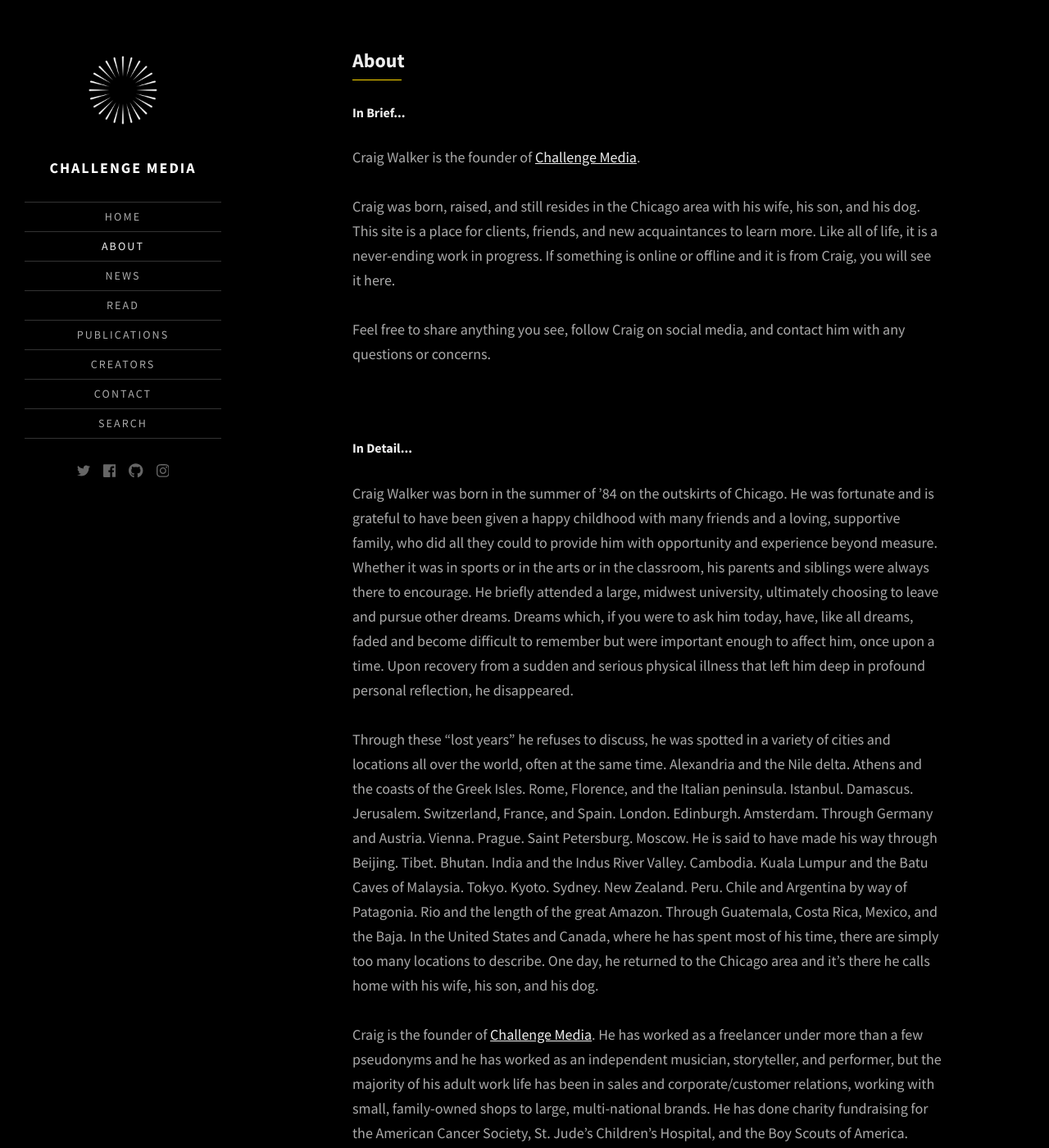
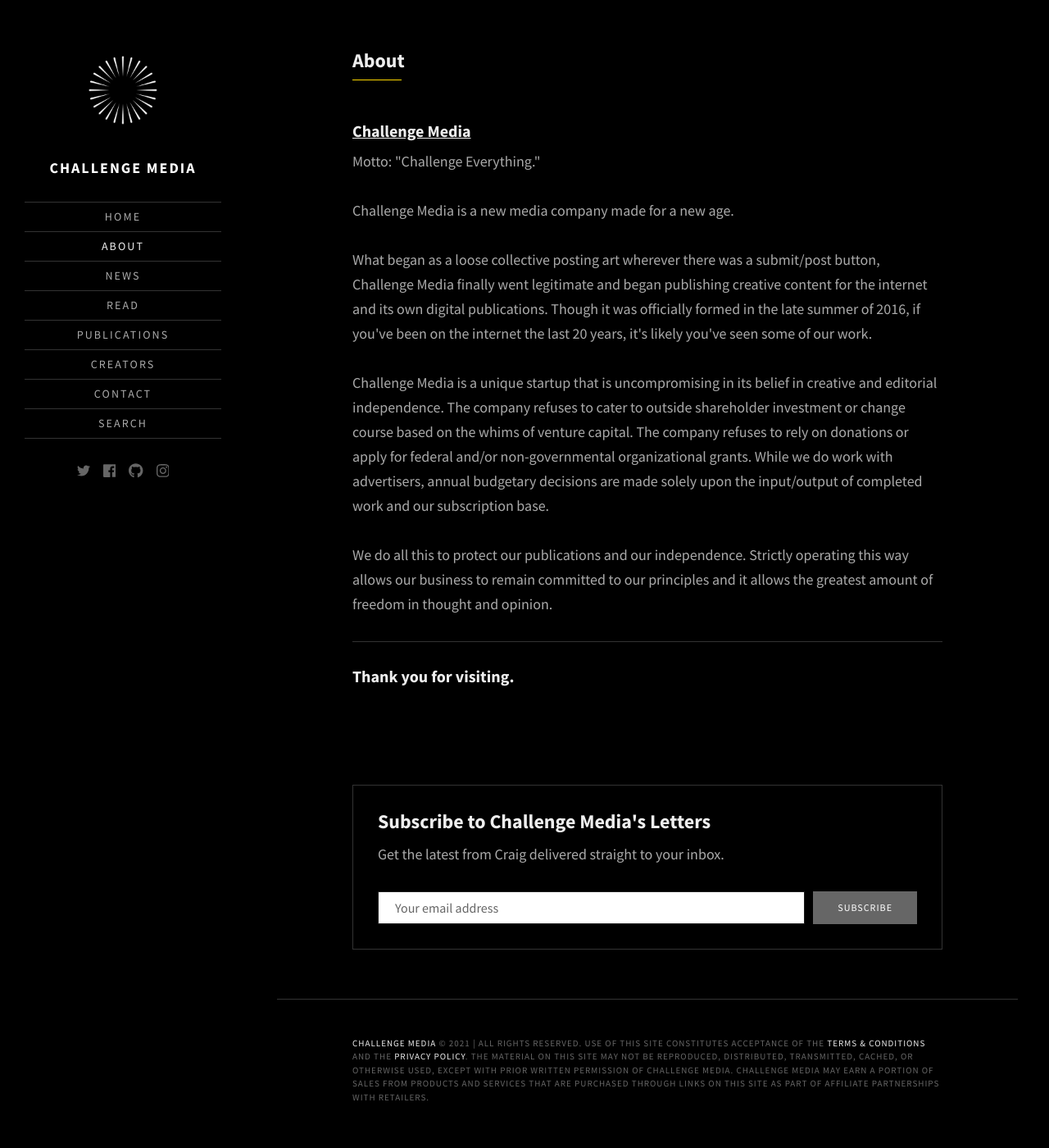
Before and after one commit to challengemedia/challenge.media, a Jekyll site: the page built from about.html, in a window 1280 px wide and 1400 px high. Shown: the whole window at 82% size. Built offline with Jekyll 4.4.1, drawn with Linux system fonts in a browser that asks for light colours; some web fonts are replaced; some of the changed text lies outside the part shown.

Commit message:
Update about.html

```diff
--- a/about.html
+++ b/about.html
@@ -8,30 +8,14 @@ title: About
     <header class="post-header">
       <h2 class="post-title">About</h2>
     </header>
-    <p><h5>In Brief...</h5></p>
-
-    <p>Craig Walker is the founder of <a href="http://challenge.media/">Challenge Media</a>.</p>
-
-    <p>Craig was born, raised, and still resides in the Chicago area with his wife, his son, and his dog. This site is a place for clients, friends, and new acquaintances to learn more. Like all of life, it is a never-ending work in progress. If something is online or offline and it is from Craig, you will see it here.</p>
-
-    <p>Feel free to share anything you see, follow Craig on social media, and contact him with any questions or concerns.</p>
-    <br/>
-    <p><h5>In Detail...</h5></p>
-
-    <p>Craig Walker was born in the summer of ’84 on the outskirts of Chicago. He was fortunate and is grateful to have been given a happy childhood with many friends and a loving, supportive family, who did all they could to provide him with opportunity and experience beyond measure. Whether it was in sports or in the arts or in the classroom, his parents and siblings were always there to encourage. He briefly attended a large, midwest university, ultimately choosing to leave and pursue other dreams. Dreams which, if you were to ask him today, have, like all dreams, faded and become difficult to remember but were important enough to affect him, once upon a time. Upon recovery from a sudden and serious physical illness that left him deep in profound personal reflection, he disappeared.</p>
-
-    <p>Through these “lost years” he refuses to discuss, he was spotted in a variety of cities and locations all over the world, often at the same time. Alexandria and the Nile delta. Athens and the coasts of the Greek Isles. Rome, Florence, and the Italian peninsula. Istanbul. Damascus. Jerusalem. Switzerland, France, and Spain. London. Edinburgh. Amsterdam. Through Germany and Austria. Vienna. Prague. Saint Petersburg. Moscow. He is said to have made his way through Beijing. Tibet. Bhutan. India and the Indus River Valley. Cambodia. Kuala Lumpur and the Batu Caves of Malaysia. Tokyo. Kyoto. Sydney. New Zealand. Peru. Chile and Argentina by way of Patagonia. Rio and the length of the great Amazon. Through Guatemala, Costa Rica, Mexico, and the Baja. In the United States and Canada, where he has spent most of his time, there are simply too many locations to describe. One day, he returned to the Chicago area and it’s there he calls home with his wife, his son, and his dog.</p>
-
-    <p>Craig is the founder of <a href="http://challenge.media/">Challenge Media</a>. He has worked as a freelancer under more than a few pseudonyms and he has worked as an independent musician, storyteller, and performer, but the majority of his adult work life has been in sales and corporate/customer relations, working with small, family-owned shops to large, multi-national brands. He has done charity fundraising for the American Cancer Society, St. Jude’s Children’s Hospital, and the Boy Scouts of America. Through it all, one thing has remained constant: a passion for meeting new people and a willingness to embrace life and its many challenges and experiences with a positive outlook and an open mind.</p>
-
-    <p>This site is a place for clients, friends, and new acquaintances to learn more. Like all of life, it is a never-ending work in progress. If something is online or offline and it is from Craig, you will see it here. Feel free to share anything you see, friend or follow Craig on social media, and contact him with any questions or concerns.</p>
-    <br/>
-    <p><h5>In Extraordinary Detail...</h5></p>
-
-    <p>On a Friday afternoon in the days of the dog, a serious Greek poet’s lament, a sudden thunderstorm rolled across the Illinois plains bringing perhaps the last sips of the nectar of life to the year’s fresh sweet corn crop and the farmer his last hopeful prayer for the season’s coming return…</p>
-
-    <p>Just kidding. That’s a bit much.</p>
-    <br/>
+    <br>
+    <a href="https://challenge.media"><h3>Challenge Media</h3></a>
+    <p>Motto: "Challenge Everything."</p>
+    <p>Challenge Media is a new media company made for a new age.<br><br/>
+    What began as a loose collective posting art wherever there was a submit/post button, Challenge Media finally went legitimate and began publishing creative content for the internet and its own digital publications. Though it was officially formed in the late summer of 2016, if you've been on the internet the last 20 years, it's likely you've seen some of our work.<br><br/>
+    Challenge Media is a unique startup that is uncompromising in its belief in creative and editorial independence. The company refuses to cater to outside shareholder investment or change course based on the whims of venture capital. The company refuses to rely on donations or apply for federal and/or non-governmental organizational grants. While we do work with advertisers, annual budgetary decisions are made solely upon the input/output of completed work and our subscription base.<br><br/>
+    We do all this to protect our publications and our independence. Strictly operating this way allows our business to remain committed to our principles and it allows the greatest amount of freedom in thought and opinion.</p>
+    <hr>
     <p><h3>Thank you for visiting.</h3></p>
     <br/>
   </div><!-- .inner-->
```
